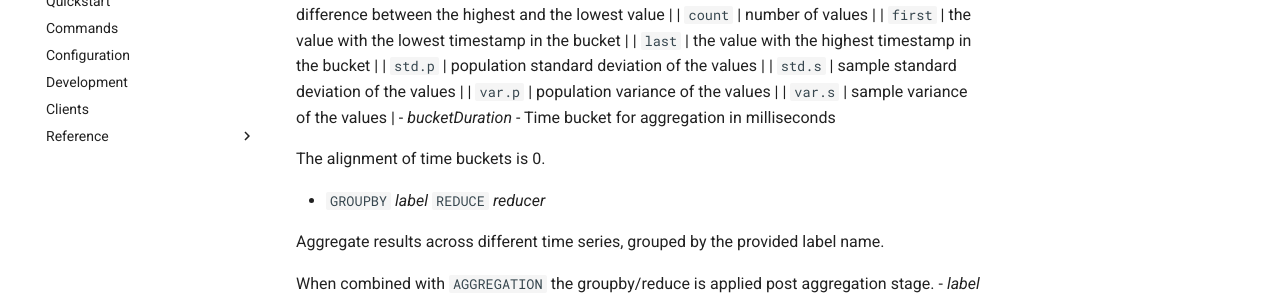
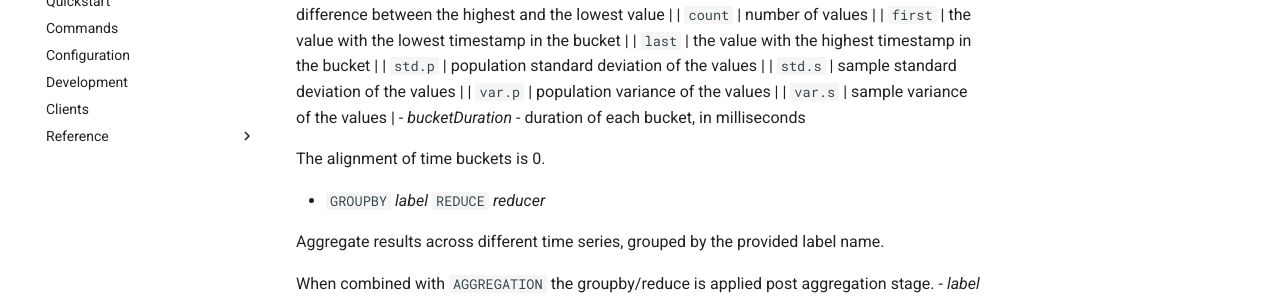
Before and after one commit to RedisTimeSeries/RedisTimeSeries, an MkDocs documentation site: the page built from docs/commands/ts.mrevrange.md, in a window 1280 px wide and 900 px high, scrolled down 1401 px. Shown: the part 152-452 px from the top of the window. Built offline with MkDocs 1.6.1 and Material for MkDocs 9.7.7, drawn with Linux system fonts in a browser that asks for light colours; comment, search, counter and statistics services are not loaded.

Commit message:
Update ts.mrevrange.md

```diff
--- a/docs/commands/ts.mrevrange.md
+++ b/docs/commands/ts.mrevrange.md
@@ -64,7 +64,7 @@ Optional parameters:
     | `std.s`    | sample standard deviation of the values             |
     | `var.p`    | population variance of the values                   |
     | `var.s`    | sample variance of the values                       |
-  - _bucketDuration_ - Time bucket for aggregation in milliseconds
+  - _bucketDuration_ - duration of each bucket, in milliseconds
 
   The alignment of time buckets is 0.
 
```
